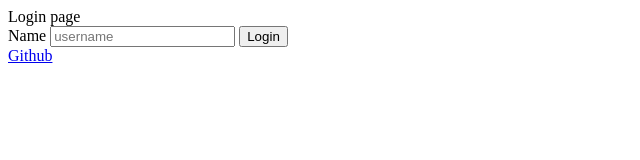
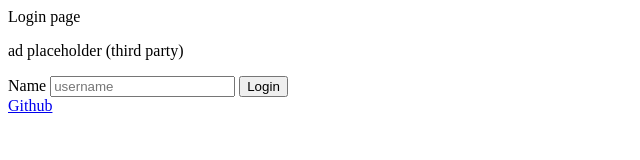
Before and after one commit to zach4ster/startup2.0, a plain HTML site: page HTML Files/index.html in a window 1280 px wide. Shown: the whole page, without its empty margins (0-640 px from the left). Drawn offline with Linux system fonts and the light colour scheme.

Commit message:
added placeholders for 3rd party advertising

```diff
--- a/HTML Files/index.html
+++ b/HTML Files/index.html
@@ -10,6 +10,7 @@
             Login page
         </header>
         <body>
+            <p>ad placeholder (third party)</p>
             <form method ='get' action="game.html">
                 <label for="name">Name</label>
                 <input type="text" id="name" placeholder="username"/>
```
Also changed, not shown: HTML Files/game.html (+1 -0 lines), HTML Files/leaderboard.html (+1 -0 lines).
